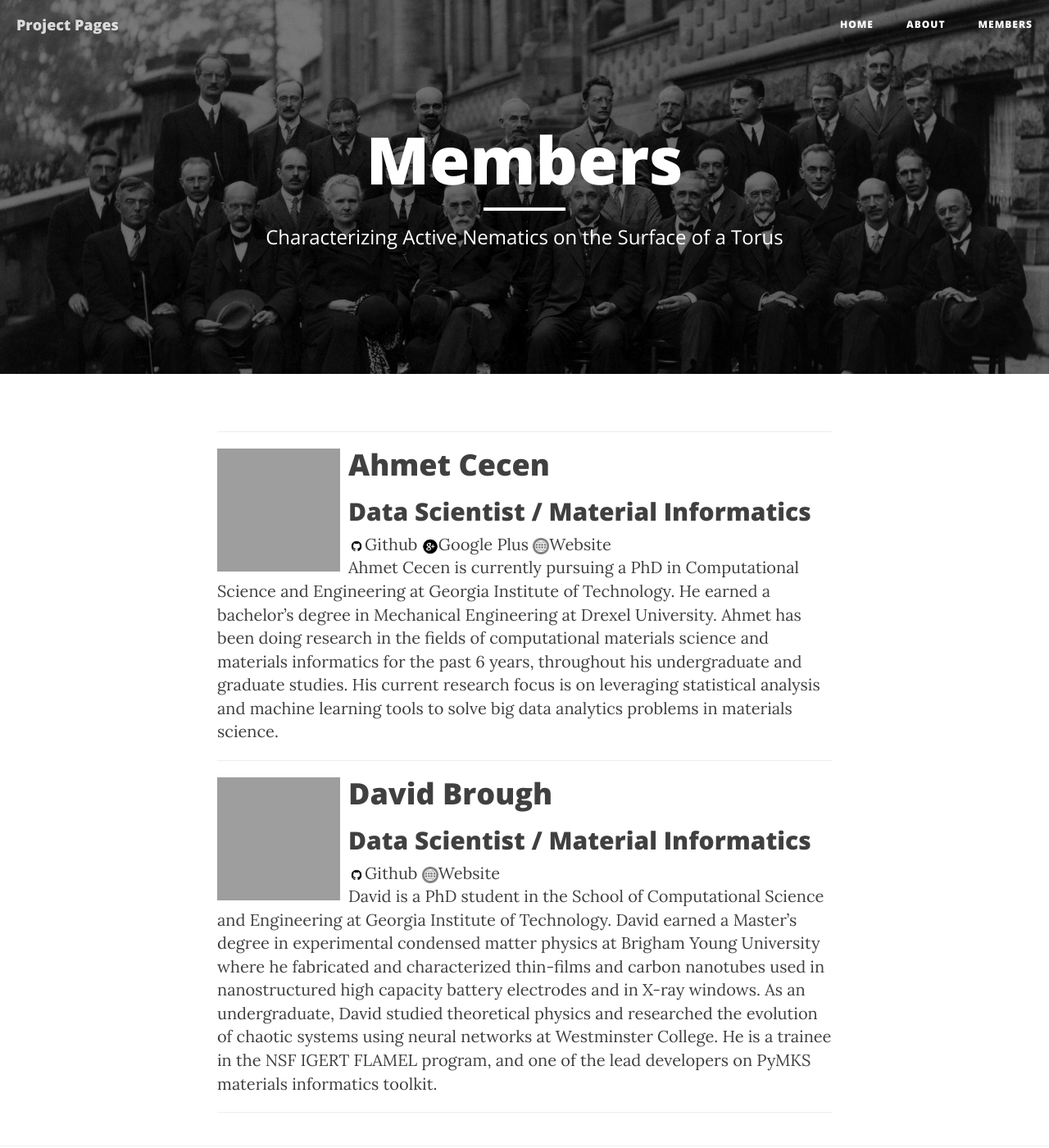
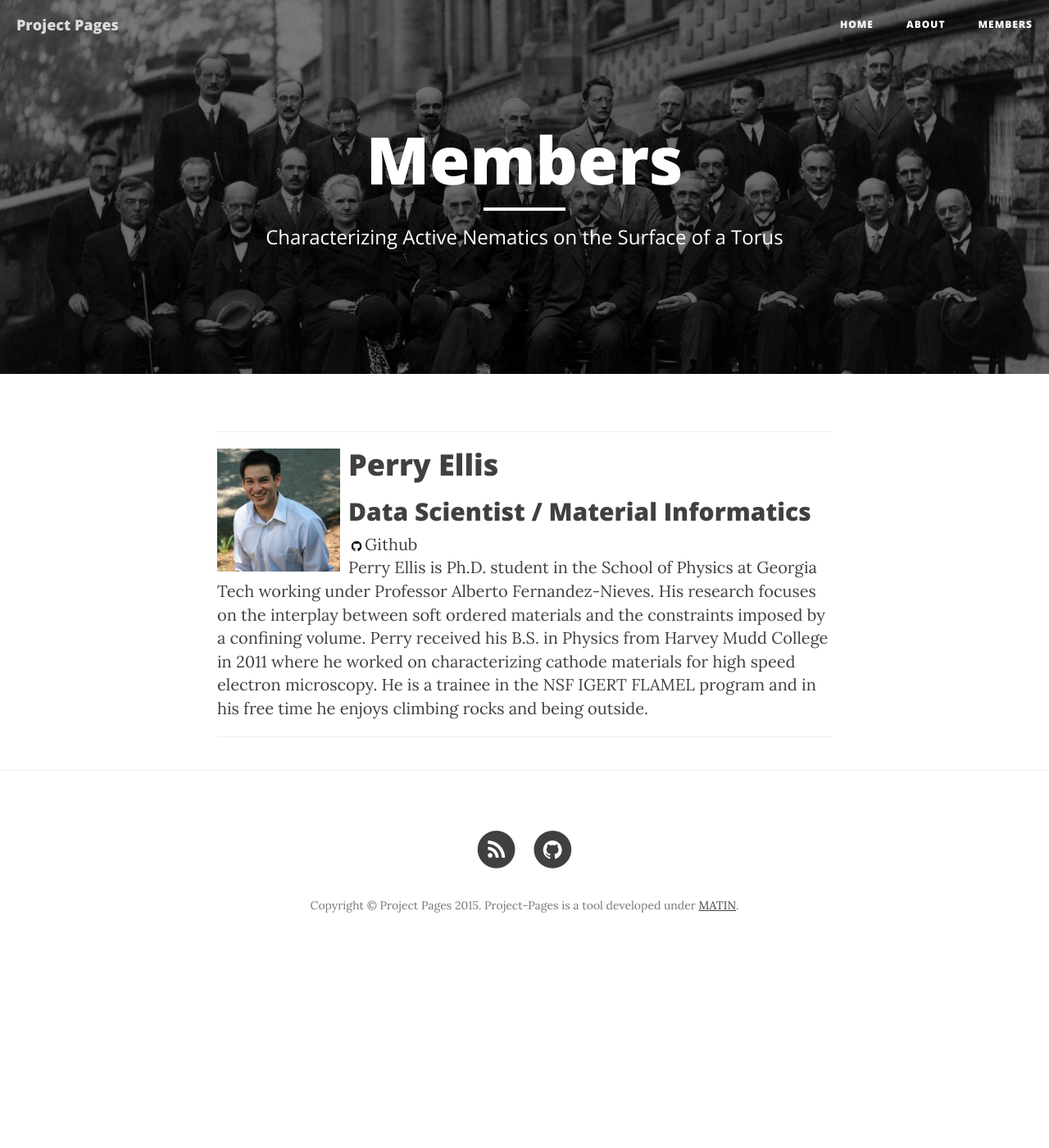
Before and after one commit to Materials-Informatics-Class-Fall2015/MIC-Active-Nematics-Torus, a Jekyll site: the page built from members.html, in a window 1280 px wide and 1400 px high. Shown: the whole window at 82% size. Built offline with Jekyll 4.4.1, drawn with Linux system fonts in a browser that asks for light colours; nearby versions of some CDN libraries; grey boxes are pictures that could not be loaded.

Commit message:
changed member image and description

```diff
--- a/_data/members.yml
+++ b/_data/members.yml
@@ -1,16 +1,8 @@
 # Members
 
-- name: Ahmet Cecen
+- name: Perry Ellis
   role: Data Scientist / Material Informatics
-  img: https://avatars1.githubusercontent.com/u/7231251?v=3&s=460
-  github: ahmetcecen
-  gplus: https://plus.google.com/+AhmetCecen-GPlus
-  bio: Ahmet Cecen is currently pursuing a PhD in Computational Science and Engineering at Georgia Institute of Technology.  He earned a bachelor’s degree in Mechanical Engineering at Drexel University. Ahmet has been doing research in the fields of computational materials science and materials informatics for the past 6 years, throughout his undergraduate and graduate studies. His current research focus is on leveraging statistical analysis and machine learning tools to solve big data analytics problems in materials science.
-  url: http://ahmetcecen.github.io/
+  img: ../img/pwe.jpg
+  github: perrywmellis
 
-- name: David Brough
-  role: Data Scientist / Material Informatics
-  img: https://avatars0.githubusercontent.com/u/4368625?v=3&s=460
-  github: davidbrough1
-  bio: David is a PhD student in the School of Computational Science and Engineering at Georgia Institute of Technology. David earned a Master’s degree in experimental condensed matter physics at Brigham Young University where he fabricated and characterized thin-films and carbon nanotubes used in nanostructured high capacity battery electrodes and in X-ray windows. As an undergraduate, David studied theoretical physics and researched the evolution of chaotic systems using neural networks at Westminster College. He is a trainee in the NSF IGERT FLAMEL program, and one of the lead developers on PyMKS materials informatics toolkit.
-  url: http://davidbrough.net
+  bio: Perry Ellis is Ph.D. student in the School of Physics at Georgia Tech working under Professor Alberto Fernandez-Nieves. His research focuses on the interplay between soft ordered materials and the constraints imposed by a confining volume. Perry received his B.S. in Physics from Harvey Mudd College in 2011 where he worked on characterizing cathode materials for high speed electron microscopy. He is a trainee in the NSF IGERT FLAMEL program and in his free time he enjoys climbing rocks and being outside.
```
Also changed, not shown: img/pwe.jpg (added).
